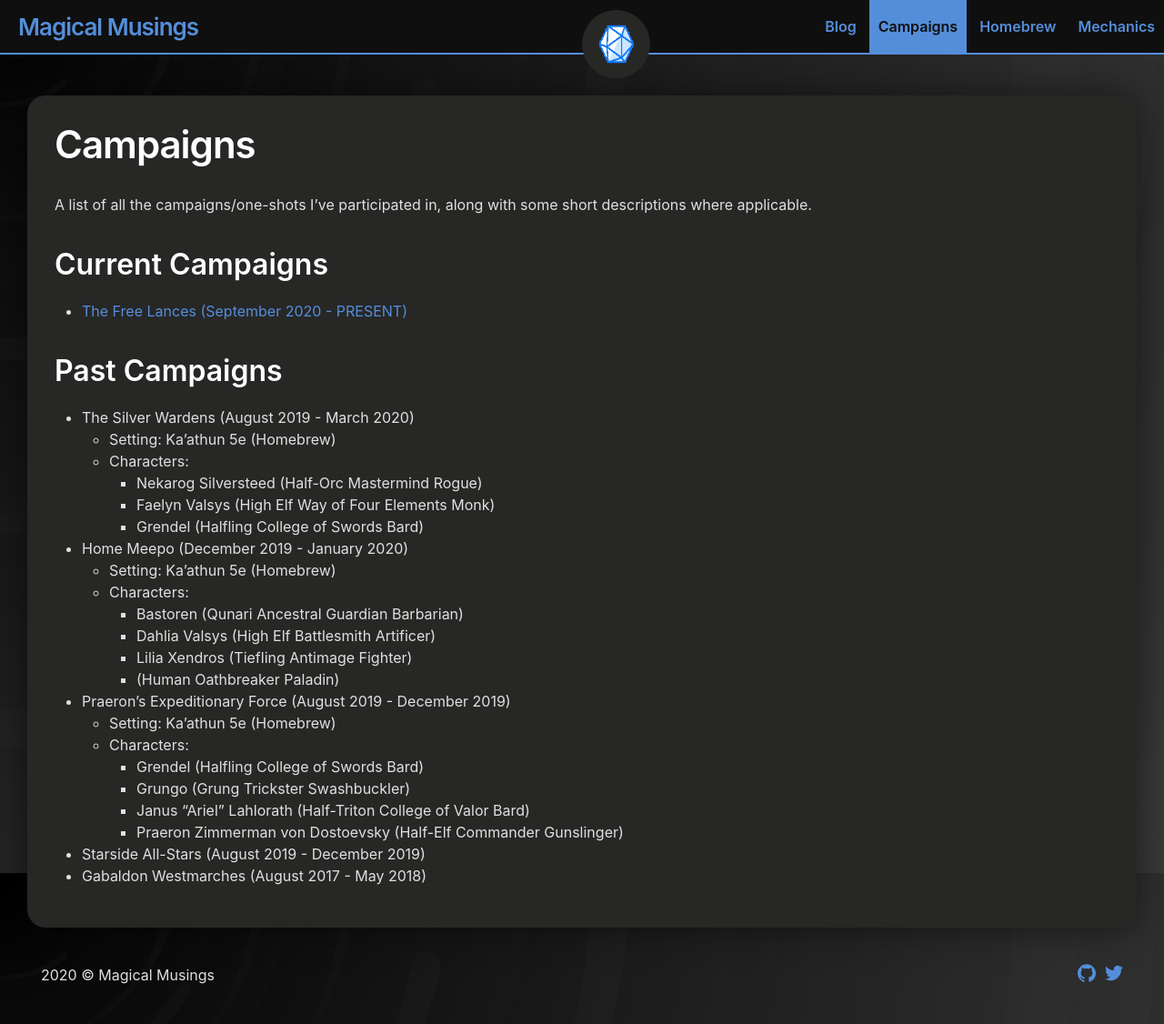
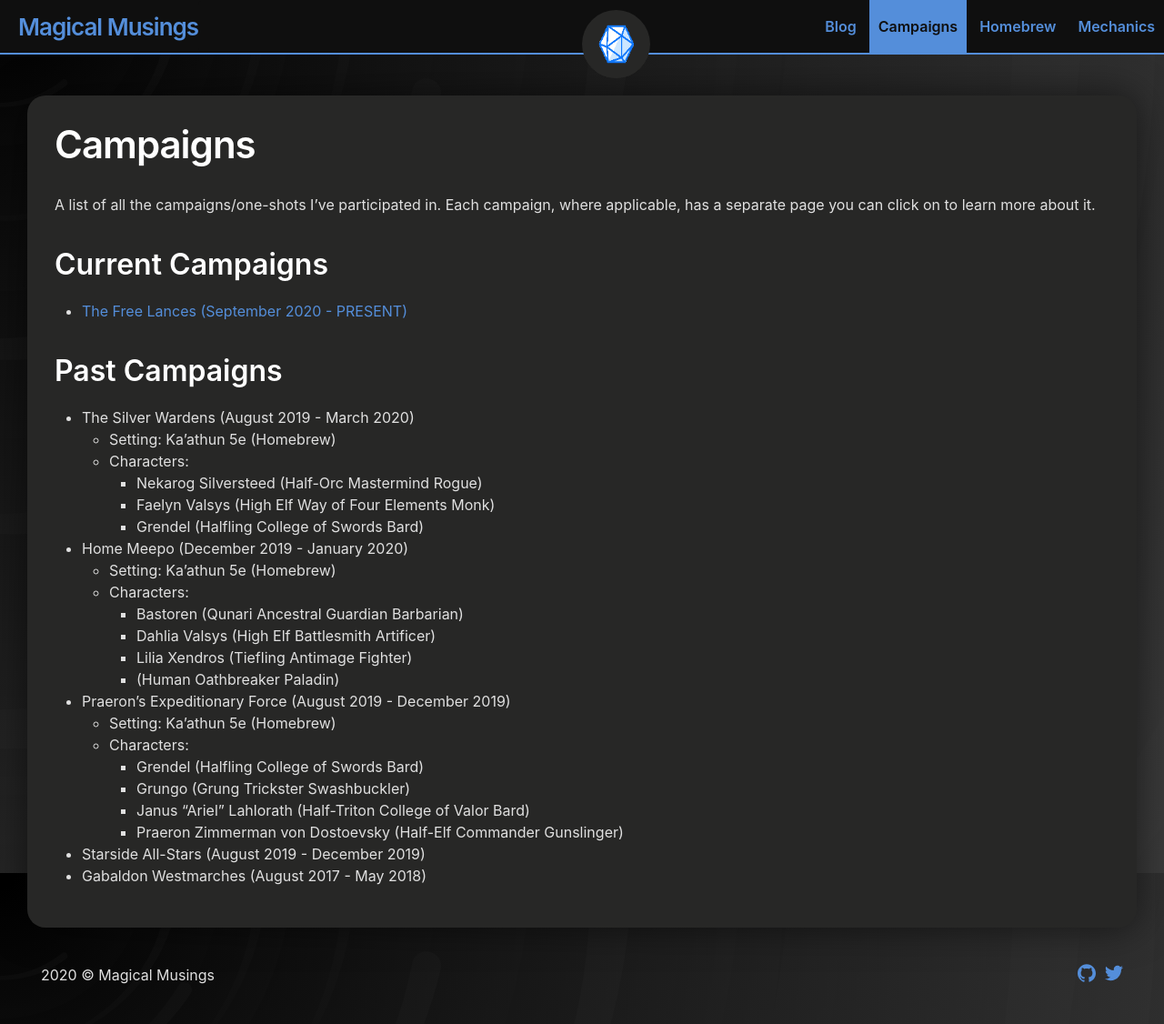
Before and after one commit to andersthemagi/magicalmusings.github.io, a Jekyll site: the page built from campaigns.md, in a window 1280 px wide and 1126 px high. Shown: the whole window at 91% size. Built offline with Jekyll 4.4.1, drawn with Linux system fonts in a browser that asks for light colours.

Commit message:
Update campaigns.md

```diff
--- a/campaigns.md
+++ b/campaigns.md
@@ -6,7 +6,7 @@
 exclude: false
 ---
 
-A list of all the campaigns/one-shots I've participated in, along with some short descriptions where applicable.
+A list of all the campaigns/one-shots I've participated in. Each campaign, where applicable, has a separate page you can click on to learn more about it.
 
 ## Current Campaigns
 
```
